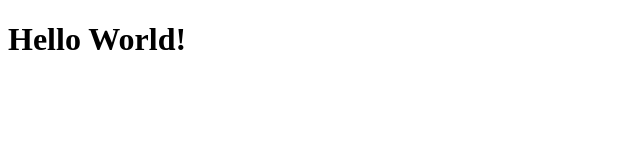
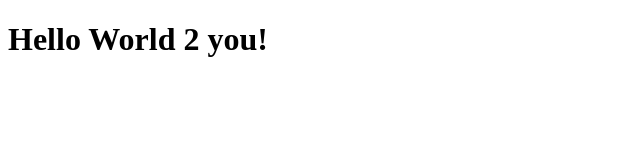
Before and after one commit to Mashhood03344/CI-CD-GitHub-Jenkins-ECS-Fargate-Repo, a plain HTML site: page index.html in a window 1280 px wide. Shown: the whole page, without its empty margins (0-640 px from the left). Drawn offline with Linux system fonts and the light colour scheme.

Commit message:
Updated Jenkinsfile

```diff
--- a/index.html
+++ b/index.html
@@ -6,7 +6,7 @@
     <title>Hello World</title>
 </head>
 <body>
-    <h1>Hello World!</h1>
+    <h1>Hello World 2 you!</h1>
 
 </body>
 </html>
```
